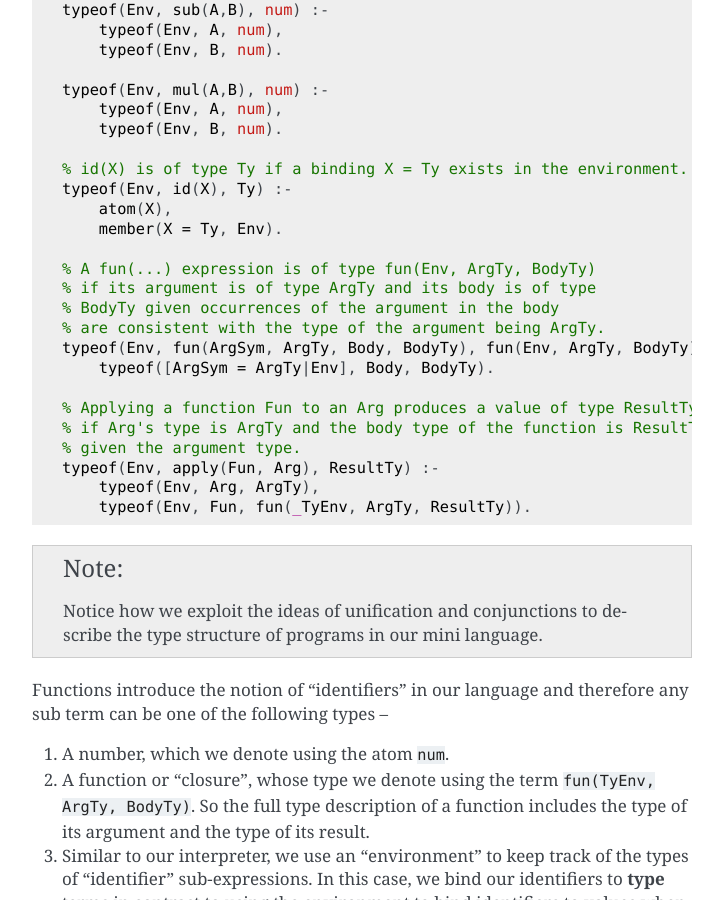
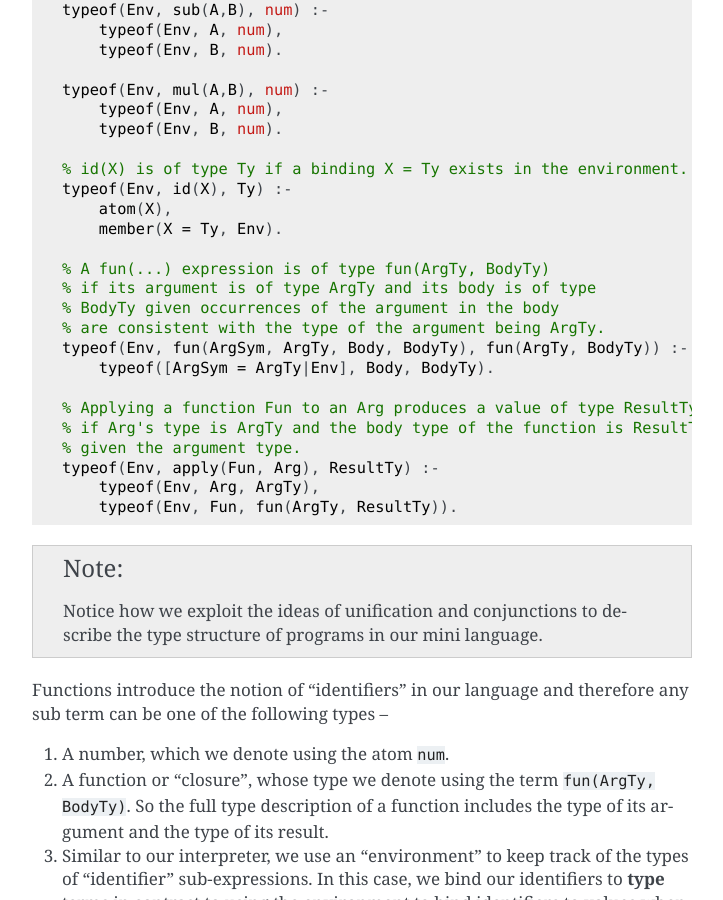
Before and after one commit to kreauniv/comp308, a Sphinx documentation site: the page built from source/types.rst, in a window 1280 px wide and 900 px high, scrolled down 2021 px. Shown: the whole window, without its empty margins (388-1111 px from the left). Built offline with Sphinx 7.4.7, drawn with Linux system fonts in a browser that asks for light colours; some of the changed text lies outside the part shown.

Commit message:
Removed type env

```diff
--- a/source/types.rst
+++ b/source/types.rst
@@ -107,11 +107,11 @@ With the above additions, our type checker now becomes --
         atom(X),
         member(X = Ty, Env).
 
-    % A fun(...) expression is of type fun(Env, ArgTy, BodyTy)
+    % A fun(...) expression is of type fun(ArgTy, BodyTy)
     % if its argument is of type ArgTy and its body is of type
     % BodyTy given occurrences of the argument in the body
     % are consistent with the type of the argument being ArgTy.
-    typeof(Env, fun(ArgSym, ArgTy, Body, BodyTy), fun(Env, ArgTy, BodyTy)) :-
+    typeof(Env, fun(ArgSym, ArgTy, Body, BodyTy), fun(ArgTy, BodyTy)) :-
         typeof([ArgSym = ArgTy|Env], Body, BodyTy).
 
     % Applying a function Fun to an Arg produces a value of type ResultTy
@@ -119,7 +119,7 @@ With the above additions, our type checker now becomes --
     % given the argument type.
     typeof(Env, apply(Fun, Arg), ResultTy) :-
         typeof(Env, Arg, ArgTy),
-        typeof(Env, Fun, fun(_TyEnv, ArgTy, ResultTy)).
+        typeof(Env, Fun, fun(ArgTy, ResultTy)).
 
 
 .. note:: Notice how we exploit the ideas of unification and
@@ -132,7 +132,7 @@ and therefore any sub term can be one of the following types --
 1. A number, which we denote using the atom :code:`num`.
 
 2. A function or "closure", whose type we denote using the term
-   :code:`fun(TyEnv, ArgTy, BodyTy)`. So the full type description of a
+   :code:`fun(ArgTy, BodyTy)`. So the full type description of a
    function includes the type of its argument and the type of its result.
 
 3. Similar to our interpreter, we use an "environment" to keep track
@@ -212,9 +212,9 @@ what should we be passing in in place of the variables :code:`XTy1`,
 :code:`XTy2`, :code:`BTy1` and :code:`BTy2`?
 
 We know that the type of an expression of the form
-:code:`fun(X,Xty,B,Bty)` is :code:`fun(_,XTy,BTy)`. We can therefore
+:code:`fun(X,Xty,B,Bty)` is :code:`fun(XTy,BTy)`. We can therefore
 consider -- :code:`XTy1 = fun(_, XTy2, BTy2)`. Since we're "applying"
-:code:`X` to itself, we also have :code:`XTy2 = fun(_, XTy2, BTy2)`. So
+:code:`X` to itself, we also have :code:`XTy2 = fun(XTy2, BTy2)`. So
 we're justified in saying :code:`XTy1 = XTy2` and similarly
 :code:`BTy1 = BTy2`. So let's use that to simplify our expression --
 
@@ -228,9 +228,9 @@ we'll need to keep expanding forever, as --
 
 .. code-block:: prolog
 
-    fun(_, XTy, BTy)
-    -> fun(_, fun(_, XTy, BTy), BTy)
-    -> fun(_, fun(_, fun(_, XTy, BTy), BTy), BTy)
+    fun(XTy, BTy)
+    -> fun(fun(XTy, BTy), BTy)
+    -> fun(fun(fun(XTy, BTy), BTy), BTy)
     ...
 
 .. index:: Strong normalization
@@ -250,9 +250,9 @@ a finite number of steps. This property is called *strong normalization*.
     complete. Can you think of situations where it is very useful to know that
     a program will terminate before you actually run it?
 
-However, we also have some experience dealing with this kind of an
-equation. We're trying to solve the equation :code:`XTy = fun(_, XTy,
-BTy)` for :code:`XTy`, given arbitrary :code:`BTy`.
+However, we also have some experience dealing with this kind of an equation.
+We're trying to solve the equation :code:`XTy = fun(XTy, BTy)` for :code:`XTy`,
+given arbitrary :code:`BTy`.
 
 .. code-block:: prolog
 
@@ -270,8 +270,8 @@ the recursive function may refer to the function itself by name.
 
 .. code-block:: prolog
 
-    typeof(Env, rec(Fname, Arg, ArgTy, Body, BodyTy), fun(Env, ArgTy, BodyTy)) :-
-        typeof([Arg = ArgTy, Fname = fun(Env, ArgTy, BodyTy) | Env], Body, BodyTy).
+    typeof(Env, rec(Fname, Arg, ArgTy, Body, BodyTy), fun(ArgTy, BodyTy)) :-
+        typeof([Arg = ArgTy, Fname = fun(ArgTy, BodyTy) | Env], Body, BodyTy).
 
 This is certainly not a general notion of recursion, but is useful enough for
 many cases such as looping and we're now not relying on Prolog's ability
@@ -353,7 +353,7 @@ Let us say we introduce another kind of term in our language -- the
 
 .. code-block:: prolog
 
-    typeof(Env, funinf(Arg, Body), fun(Env, ArgTy, BodyTy)) :-
+    typeof(Env, funinf(Arg, Body), fun(ArgTy, BodyTy)) :-
         %....what goes here?
 
 For one thing, we can perhaps infer :code:`ArgTy` from the body based on
@@ -361,13 +361,13 @@ usage.
 
 .. code-block:: prolog
 
-    typeof(Env, funinf(Arg, Body), fun(Env, ArgTy, BodyTy)) :-
+    typeof(Env, funinf(Arg, Body), fun(ArgTy, BodyTy)) :-
         typeof([Arg = ArgTy|Env], Body, BodyTy).
         %....anything else needed?
 
 Supposing we have a function :code:`funinf(x, add(id(x), id(x)))`,
 querying :code:`typeof(Env, funinf(x, add(id(x), id(x))), FunTy)`
-will result in :code:`FunTy = fun(Env, num, num)`, thanks to Prolog's
+will result in :code:`FunTy = fun(num, num)`, thanks to Prolog's
 unification and goal search mechanisms.
 
 In fact, much of what we've been writing so far already can do
@@ -382,7 +382,7 @@ on such inference. i.e. We can simply express our functions as
 
 .. code-block:: prolog
 
-    typeof(Env, fun(ArgSym, Body), fun(Env, ArgTy, BodyTy)) :-
+    typeof(Env, fun(ArgSym, Body), fun(ArgTy, BodyTy)) :-
         typeof([ArgSym = ArgTy|Env], Body, BodyTy).
 
 The above goal is saying "Find some :code:`ArgTy` and :code:`BodyTy` such that
@@ -393,7 +393,7 @@ use of Prolog variables when we constructed our function term. So instead of
 saying :code:`fun(x, num, add(id(x), id(x)), num)`, all we needed to say was
 :code:`fun(x, XTy, add(id(x), id(x)), RTy)` and our type checker would've told
 us what :code:`XTy` and :code:`RTy` should be when we query
-:code:`typeof(Env, fun(x, XTy, add(id(x), id(x)), RTy), fun(Env, XTy, RTy))`.
+:code:`typeof(Env, fun(x, XTy, add(id(x), id(x)), RTy), fun(XTy, RTy))`.
 
 .. admonition:: **Exercise**
 
```
